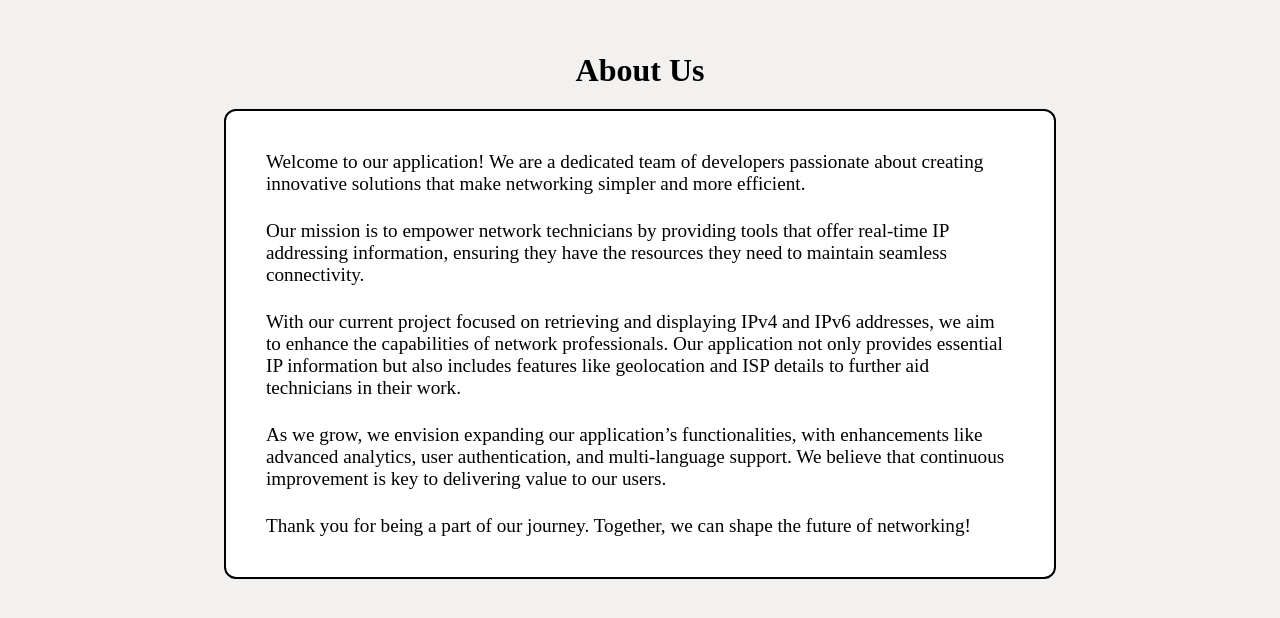
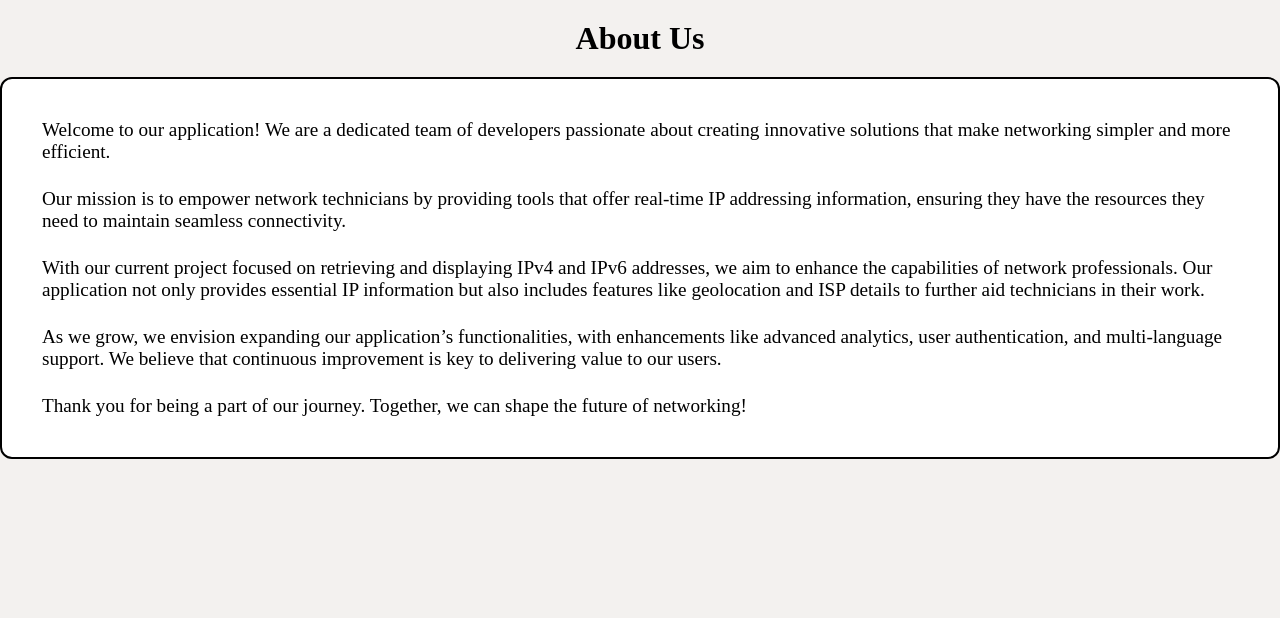
Before and after one commit to kigos21/devnet-ip-addr-app, a Flask app: page /about in a window 1280 px wide. Shown: the part 83-701 px from the top of the page. Run offline with Flask 3, Linux system fonts and the light colour scheme.

Commit message:
About Us Update

```diff
--- a/templates/about.html
+++ b/templates/about.html
@@ -12,11 +12,7 @@
       body {
         background: #f3f1ef;
       }
-      .container {
-        display: flex;
-        flex-direction: column;
-        padding: 2rem 14rem 2rem 14rem;
-      }
+
       .container-about {
         display: flex;
         flex-direction: column;
```
